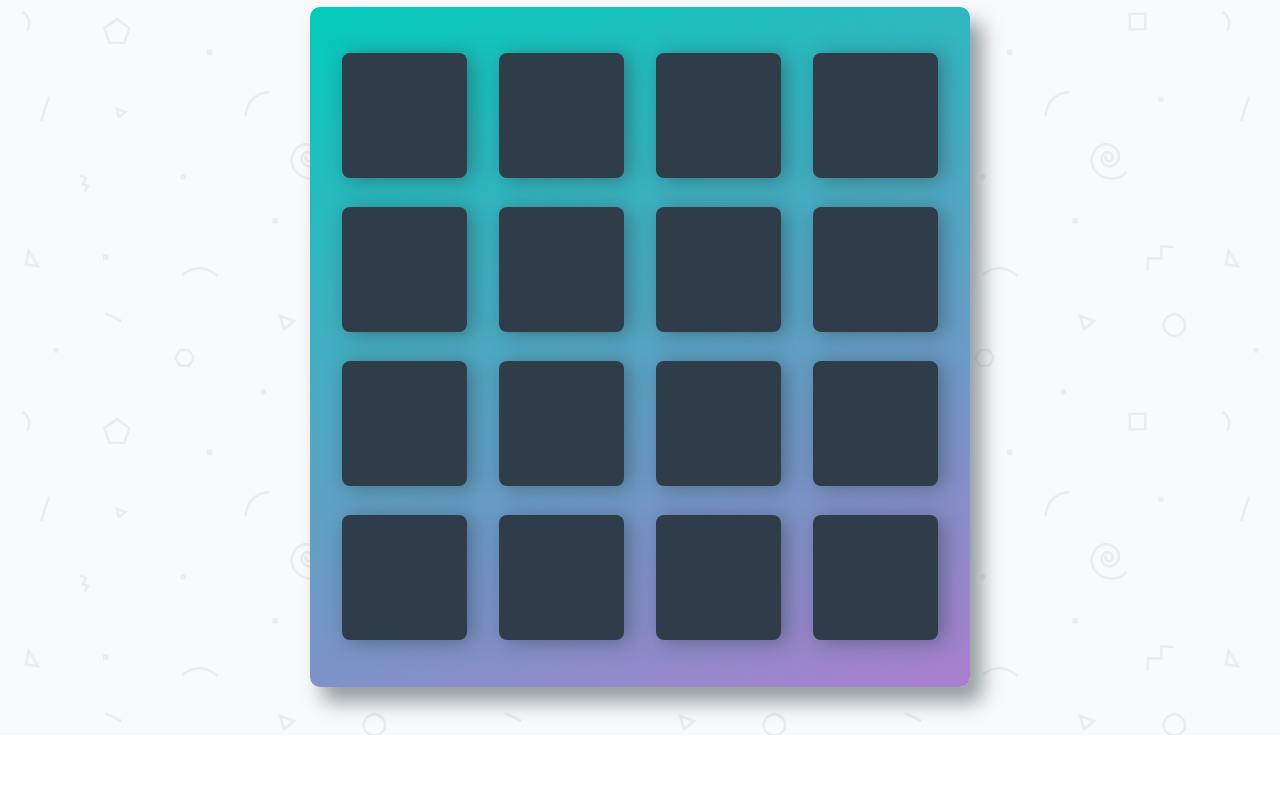
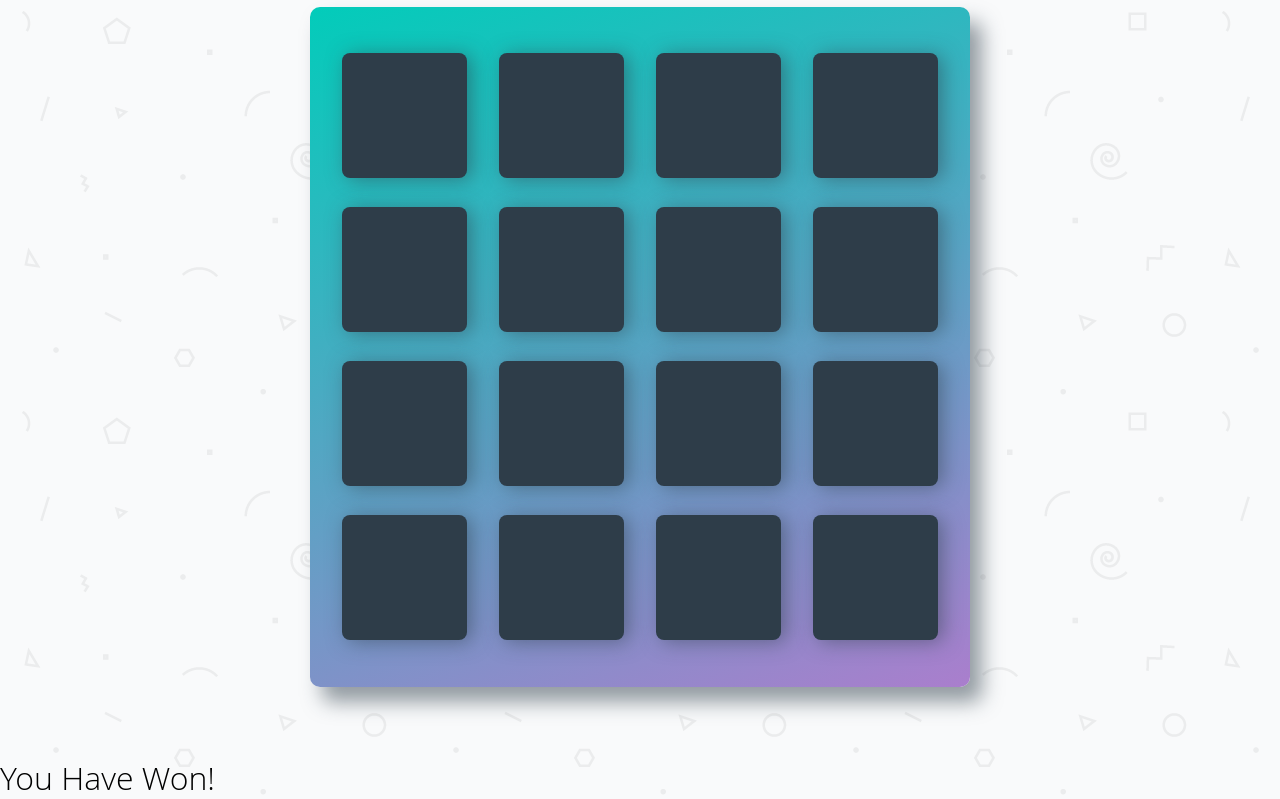
Before and after one commit to codyg2002/memory-game, a plain HTML site: page index.html in a window 1280 px wide. Shown: the part 108-907 px from the top of the page. Before the commit the page ends 843 px from the top, so only its background shows below. Drawn offline with Linux system fonts and the light colour scheme; a web font is replaced by a local one.

Commit message:
Added a modal to the html.

```diff
--- a/index.html
+++ b/index.html
@@ -83,6 +83,10 @@
         </ul>
     </div>
 
+    <div id="myModal" class="modal">
+        <p><h1>You Have Won!</h1></p>
+    </div>
+
     <script src="js/app.js"></script>
 </body>
 </html>
--- a/js/app.js
+++ b/js/app.js
@@ -54,6 +54,7 @@ deck.addEventListener('click', event => {
         if (toggledCards.length === 2) {
             checkForMatch();
             addMoves();
+            trackScore();
        }
     }
 });
```
